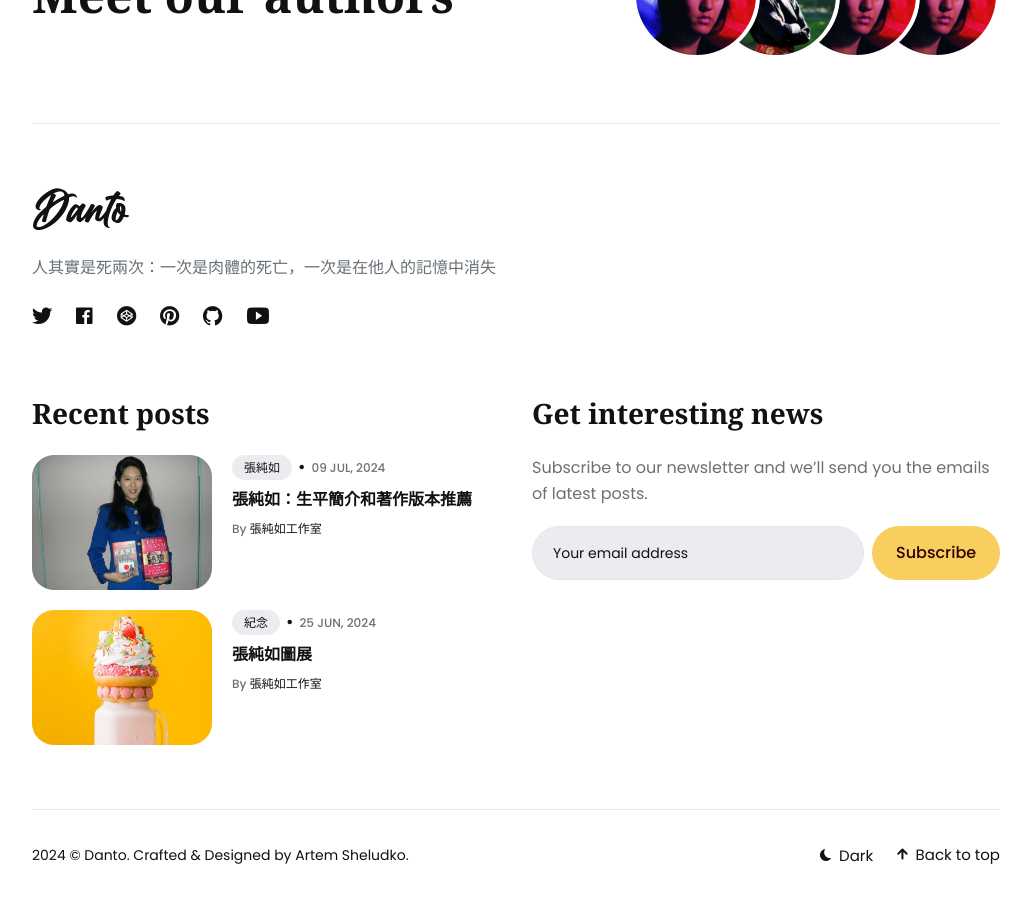
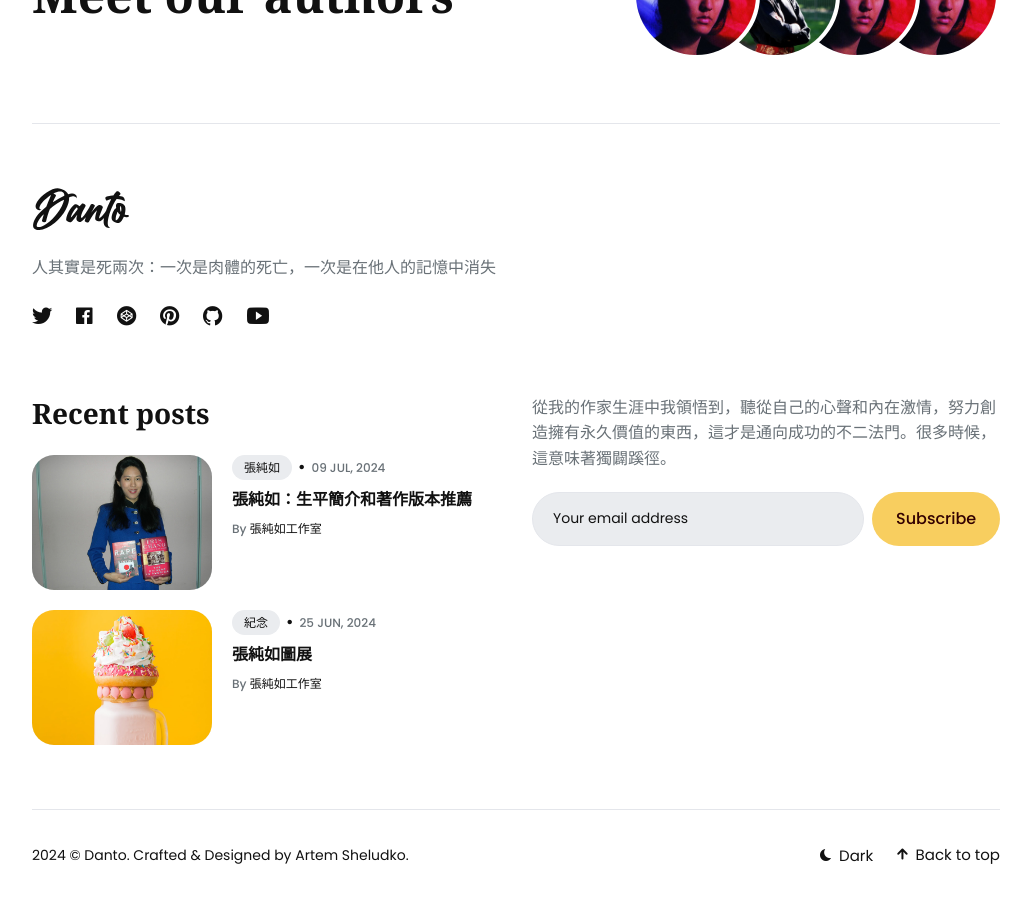
Before and after one commit to thatirischang/thatirischang.github.io, a Jekyll site: the page built from index.html, in a window 1280 px wide and 900 px high, scrolled down 4057 px. Shown: the whole window, without its empty margins (124-1155 px from the left). Built offline with Jekyll 4.4.1, drawn with Linux system fonts in a browser that asks for light colours.

Commit message:
Update settings.yml

```diff
--- a/_data/settings.yml
+++ b/_data/settings.yml
@@ -90,8 +90,8 @@ social:
 # Newsletter Settings
 mailchimp_settings:
   enable: true
-  mailchimp_title: Get interesting news
-  mailchimp_description: Subscribe to our newsletter and we’ll send you the emails of latest posts.
+  mailchimp_title:
+  mailchimp_description: 從我的作家生涯中我領悟到，聽從自己的心聲和內在激情，努力創造擁有永久價值的東西，這才是通向成功的不二法門。很多時候，這意味著獨闢蹊徑。
   mailchimp_identifier: frnla.us6.list-manage.com/subscribe/post?u=6314d69a3f315af7ce3fb00a0&amp;id=3038727cc3 # Add your MailChimp form identifier. For example - frnla.us6.list-manage.com/subscribe/post?u=6314d69a3f315af7ce3fb00a0&amp;id=3038727cc3
   mailchimp_input_text: Your email address
   mailchimp_button_text: Subscribe
```
